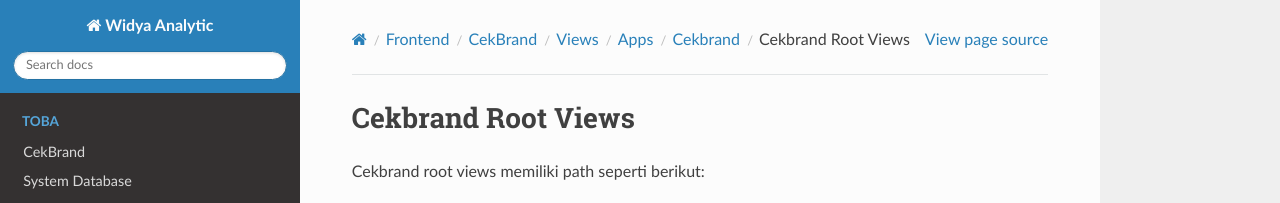
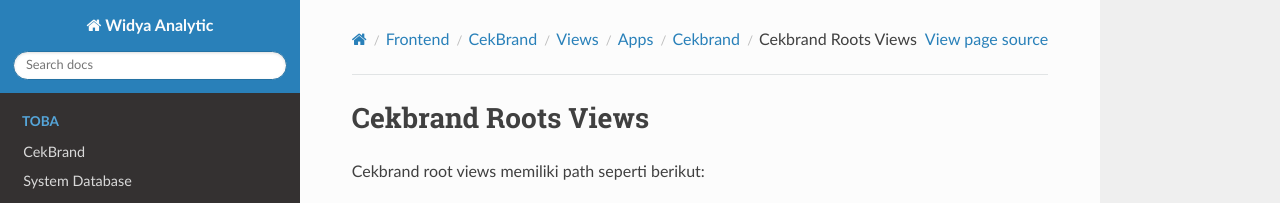
Before and after one commit to syrico/dokumentasi_data_widyaanalytics, a Sphinx documentation site: the page built from docs/source/Toba/frontend/cekbrand/views/apps/cekbrand/cekbrandroot.md, in a window 1280 px wide. Shown: the top 203 px of the page. Built offline with Sphinx 7.4.7 and the Read the Docs theme 2.0.0, drawn with Linux system fonts in a browser that asks for light colours; pages that are not in the unit, such as notebooks, are missing from menus.

Commit message:
fix(cekbrandroot): change wording roots

```diff
--- a/docs/source/Toba/frontend/cekbrand/views/apps/cekbrand/cekbrandroot.md
+++ b/docs/source/Toba/frontend/cekbrand/views/apps/cekbrand/cekbrandroot.md
@@ -1,4 +1,4 @@
-# Cekbrand Root Views
+# Cekbrand Roots Views
 
 Cekbrand root views memiliki path seperti berikut:
 
```
